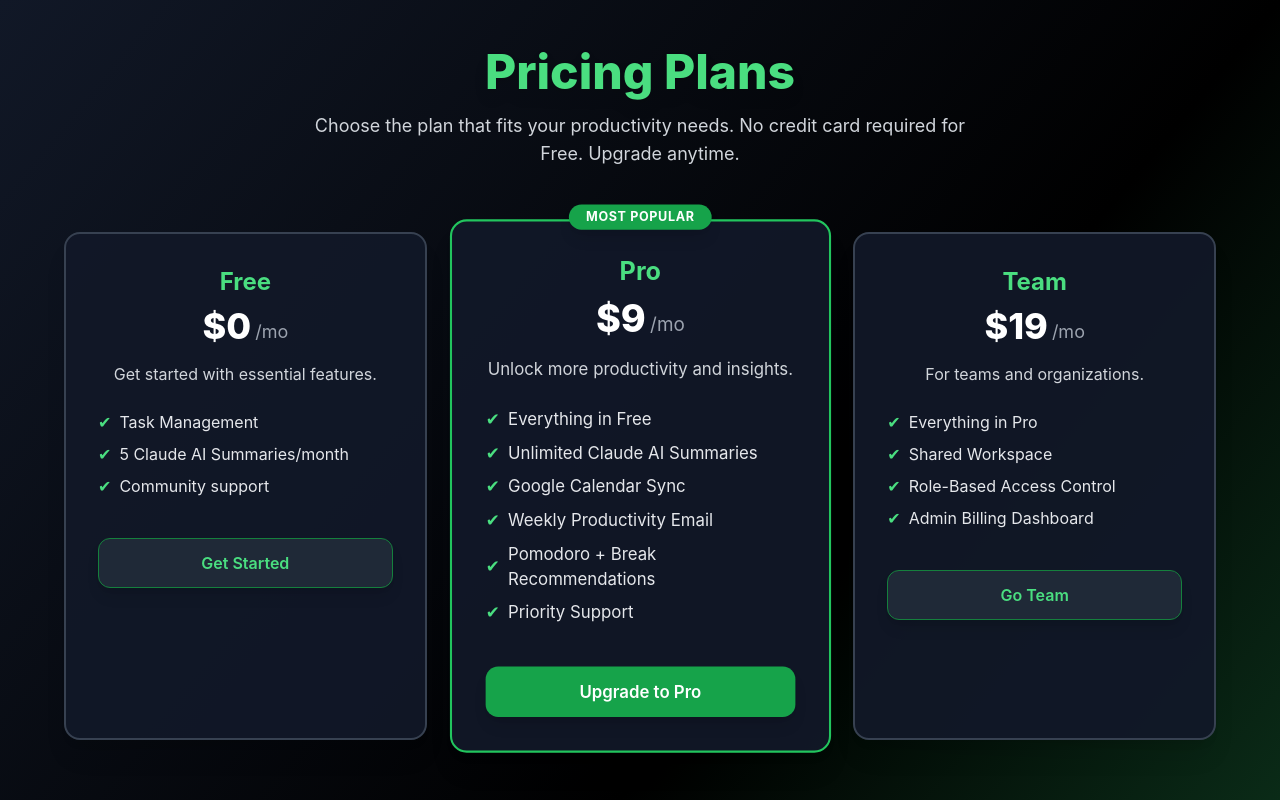
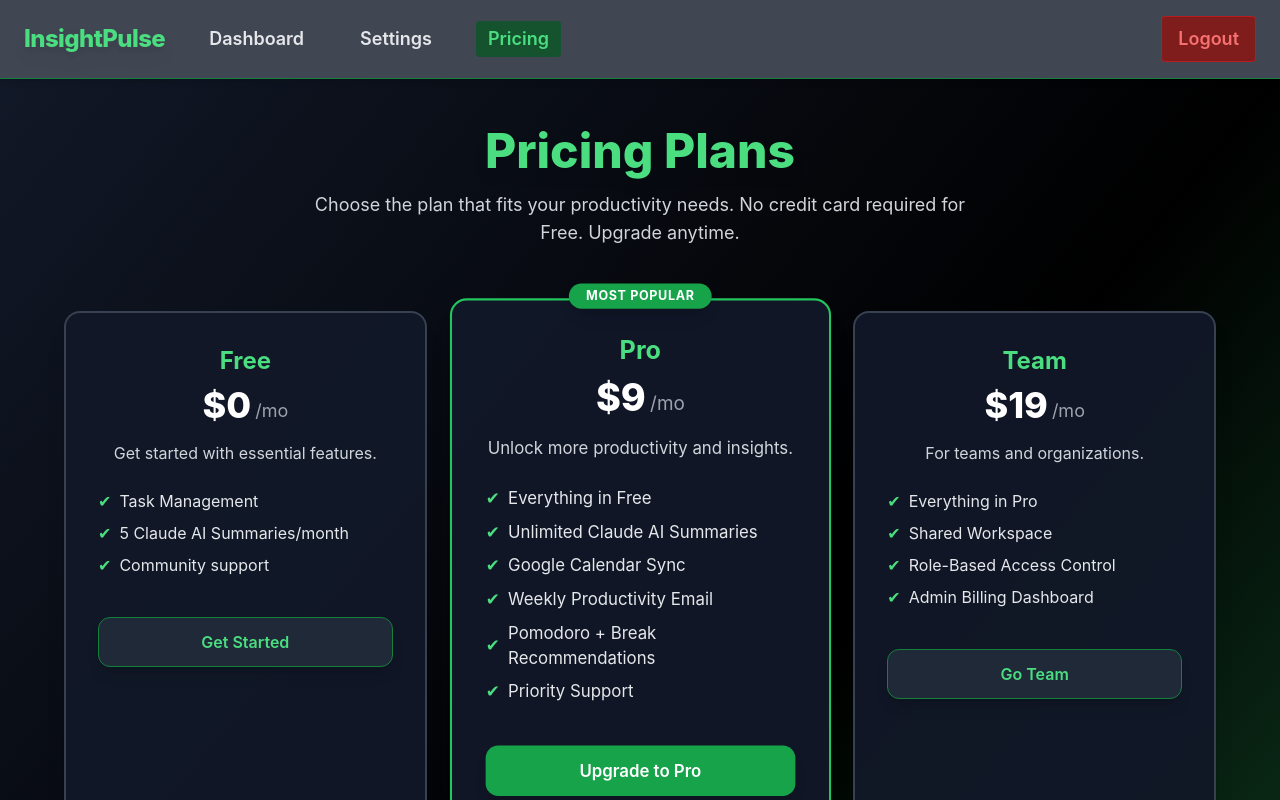
Before and after one commit to AbiyathRahman/AI-Task-Manager-Frontend, a React (Create React App) app: page /pricing in a window 1280 px wide. Shown: the top 800 px of the page. Built offline with nearby package versions, Linux system fonts and the light colour scheme; sample sign-in values are in the browser's storage.

Commit message:
made sure navbar appears on the pricing page for logged in users

```diff
--- a/src/App.js
+++ b/src/App.js
@@ -6,11 +6,13 @@ import LandingPage from "./pages/LandingPage";
 import SettingsPage from "./pages/SettingsPage";
 import ProtectedLayout from "./components/ProtectedLayout";
 import PricingPage from "./pages/PricingPage";
+import Navbar from "./components/Navbar";
 
 function App() {
-
+  const isLoggedIn = !!localStorage.getItem("token");
   return (
     <Router>
+      {isLoggedIn && <Navbar />}
       <Routes>
         <Route path="/" element={<LandingPage />} />
         <Route path="/login" element={<LoginPage />} />
@@ -20,6 +22,7 @@ function App() {
         <Route element={<ProtectedLayout />}>
           <Route path="/dashboard" element={<Dashboard />} />
           <Route path="/settings" element={<SettingsPage />} />
+          <Route path="/pricing" element={<PricingPage />} />
         </Route>
       </Routes>
     </Router>
--- a/src/components/ProtectedLayout.js
+++ b/src/components/ProtectedLayout.js
@@ -1,4 +1,3 @@
-import Navbar from "./Navbar";
 import { Outlet, Navigate } from "react-router-dom";
 
 export default function ProtectedLayout() {
@@ -6,7 +5,6 @@ export default function ProtectedLayout() {
   if (!isLoggedIn) return <Navigate to="/login" />;
   return (
     <div>
-      <Navbar />
       <Outlet />
     </div>
   );
```
